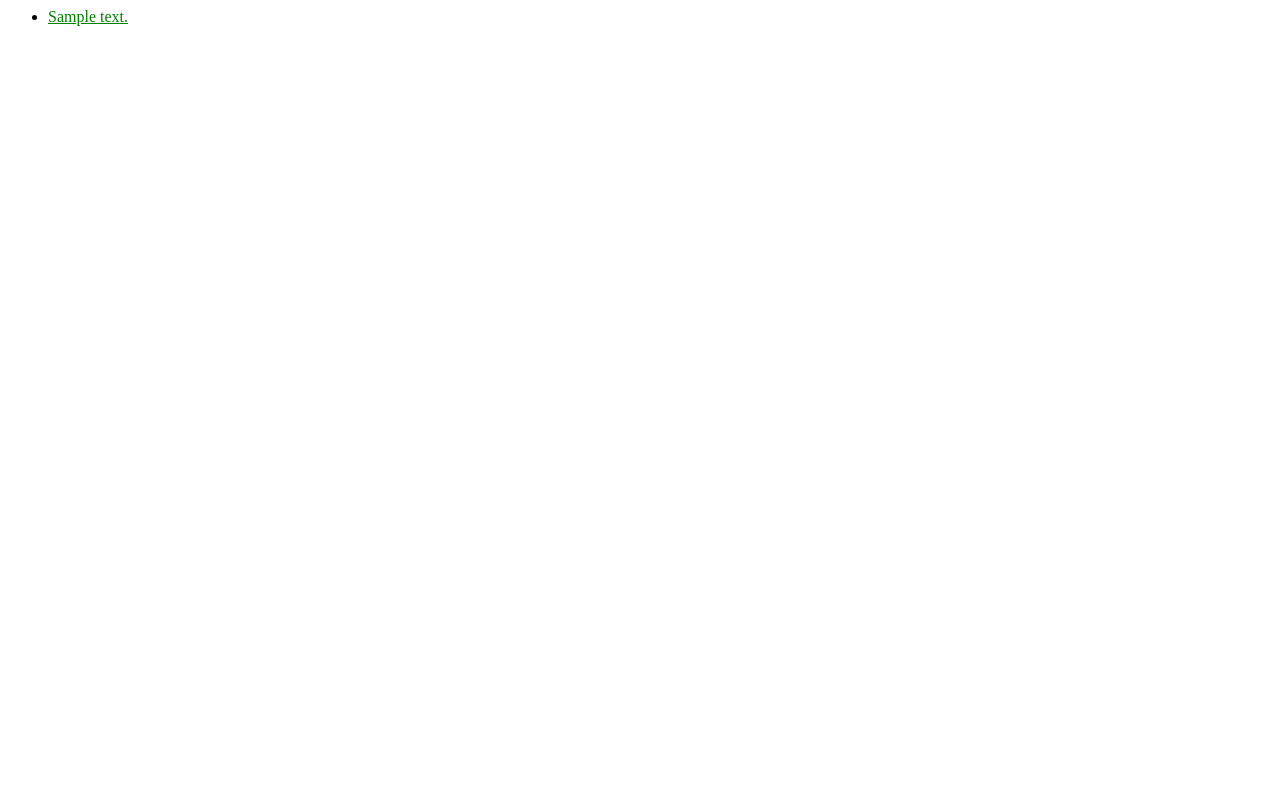
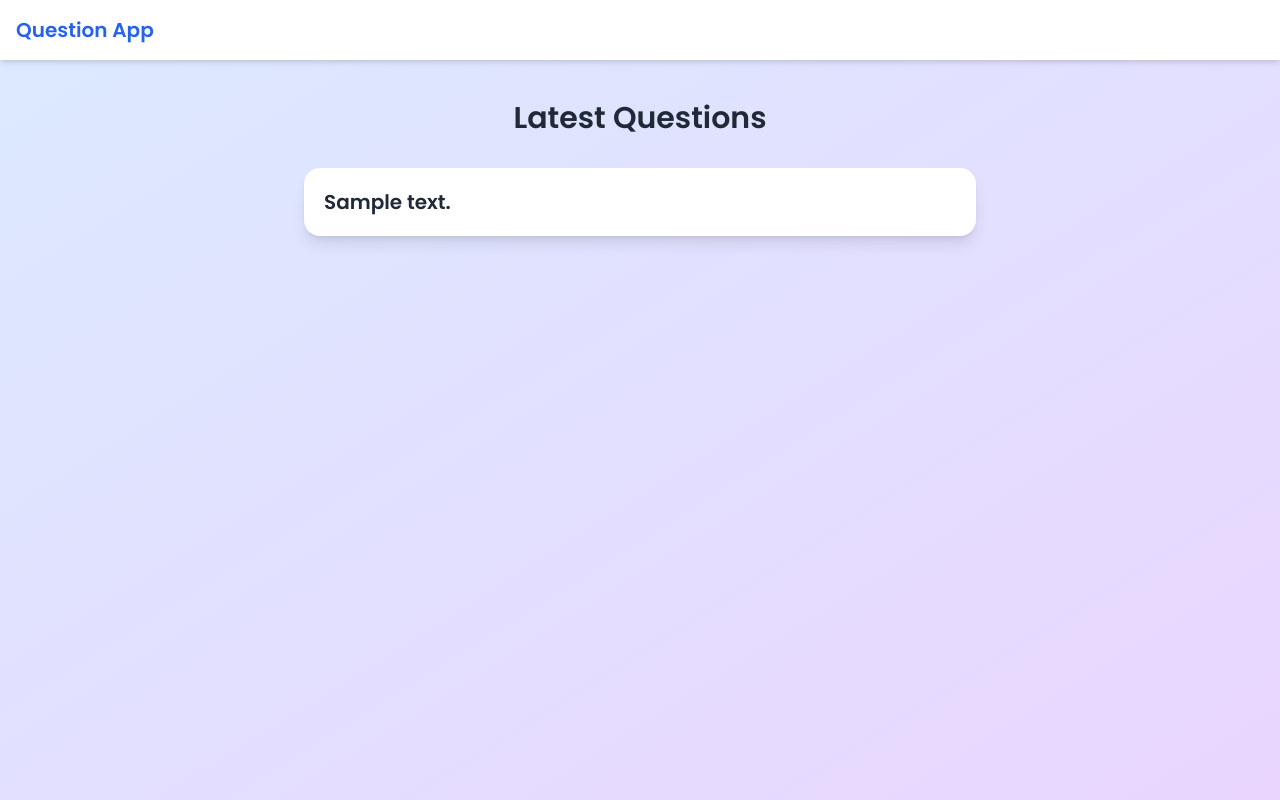
Before and after one commit to venus-nguyen/question-app, a Django app: page / in a window 1280 px wide. Before the commit the page is almost empty. Run offline with Django 5.2, Linux system fonts and the light colour scheme; tables that the repository leaves empty hold one stand-in row (values such as "Sample post"); some libraries are stand-ins or nearby versions.

Commit message:
Update index.html

```diff
--- a/polls/templates/polls/index.html
+++ b/polls/templates/polls/index.html
@@ -1,4 +1,4 @@
-{% load static %}
+<!-- {% load static %}
 <link rel="stylesheet" href="{% static 'polls/style.css' %}">
 {% if lastest_question_list %}
     <ul>
@@ -8,4 +8,63 @@
     </ul>
 {% else %}
     <p> No polls are available.</p>
-{% endif %}
+{% endif %} -->
+{% load static %}
+<!DOCTYPE html>
+<html lang="en">
+<head>
+    <meta charset="UTF-8">
+    <title>Question App</title>
+
+    <!-- Font -->
+    <link href="https://fonts.googleapis.com/css2?family=Poppins:wght@300;400;600&display=swap" rel="stylesheet">
+
+    <!-- Tailwind -->
+    <script src="https://cdn.tailwindcss.com"></script>
+
+    <style>
+        body {
+            font-family: 'Poppins', sans-serif;
+        }
+    </style>
+</head>
+
+<body class="bg-gradient-to-br from-blue-100 to-purple-200 min-h-screen">
+
+<!-- Navbar -->
+<div class="bg-white shadow-md p-4 flex justify-between items-center">
+    <h1 class="text-xl font-bold text-blue-600">Question App </h1>
+</div>
+
+<!-- Main -->
+<div class="max-w-2xl mx-auto mt-10">
+
+    <h2 class="text-3xl font-bold text-center text-gray-800 mb-8">
+        Latest Questions
+    </h2>
+
+    {% if lastest_question_list %}
+        <div class="space-y-5">
+            {% for question in lastest_question_list %}
+
+                <div class="bg-white p-5 rounded-2xl shadow-lg hover:shadow-2xl transition">
+
+                    <a href="{% url 'polls:detail' question.id %}"
+                       class="text-xl font-semibold text-gray-800 hover:text-blue-600">
+                        {{ question.question_text }}
+                    </a>
+
+                </div>
+
+            {% endfor %}
+        </div>
+    {% else %}
+        <div class="text-center text-gray-600 bg-white p-6 rounded-xl shadow">
+            No polls are available.
+        </div>
+    {% endif %}
+
+</div>
+
+</body>
+</html>
```
